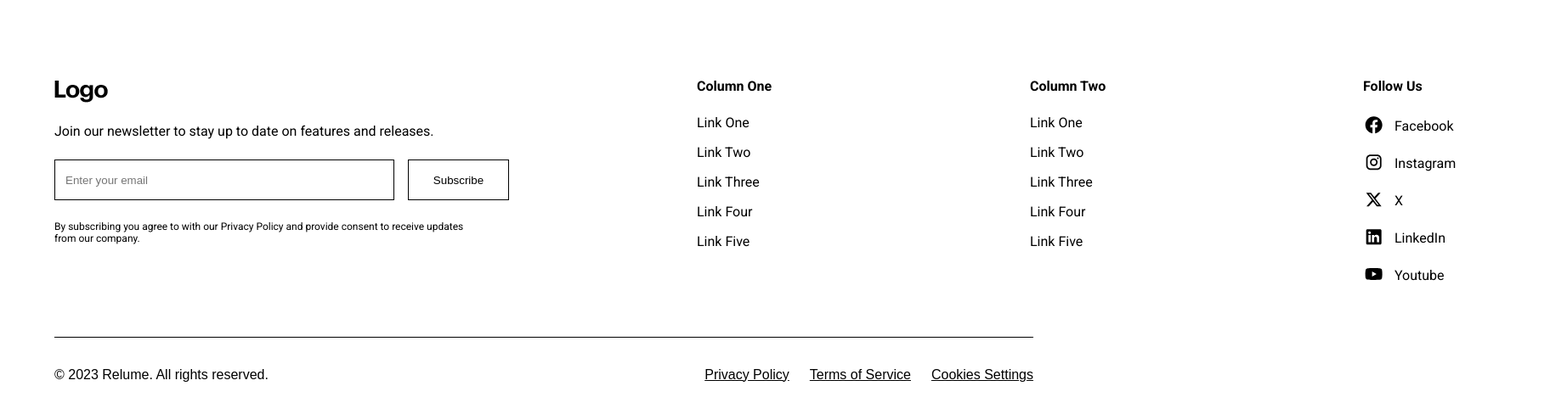
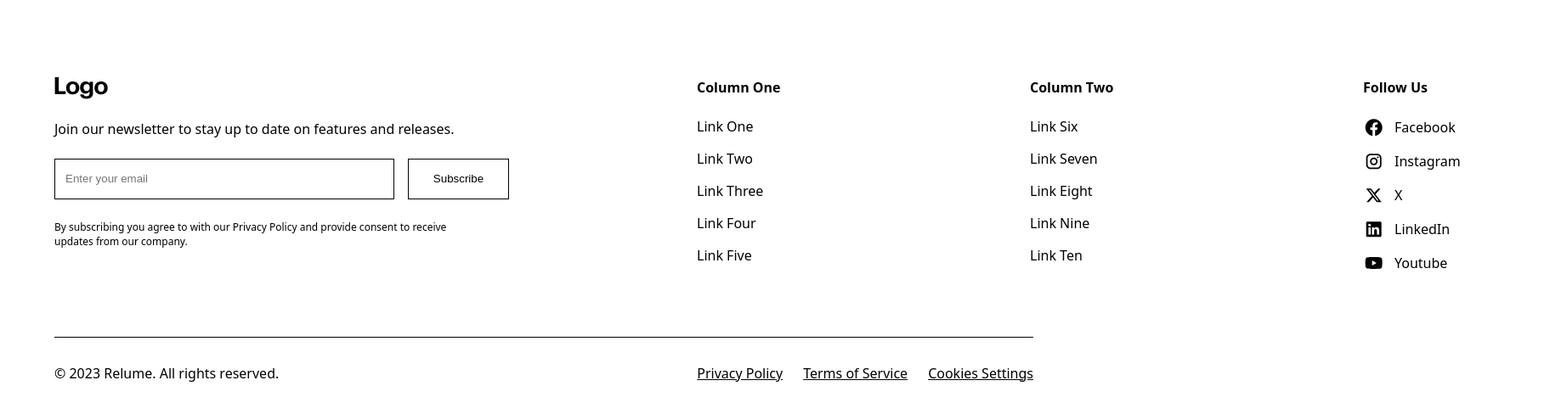
Before and after one commit to ardszsantos/relume-figma-kit.htmlnofork, a plain HTML site: page src/components/marketing-components/footer-one/index.html in a window 1280 px wide. Shown: the whole page at 85% size, 1844 px wide, since content can reach past the window. Drawn offline with Linux system fonts and the light colour scheme.

Commit message:
feat: fixed some things

```diff
--- a/src/components/marketing-components/footer-one/index.html
+++ b/src/components/marketing-components/footer-one/index.html
@@ -30,33 +30,33 @@
                 </nav>
                 <nav class="col-2">
                     <p class="col-2-P">Column Two</p>
-                    <p><a href="">Link One</a></p>
-                    <p><a href="">Link Two</a></p>
-                    <p><a href="">Link Three</a></p>
-                    <p><a href="">Link Four</a></p>
-                    <p><a href="">Link Five</a></p>
+                    <p><a href="">Link Six</a></p>
+                    <p><a href="">Link Seven</a></p>
+                    <p><a href="">Link Eight</a></p>
+                    <p><a href="">Link Nine</a></p>
+                    <p><a href="">Link Ten</a></p>
                 </nav>
                 <nav class="follow-us">
                     <p class="follow-us-P">Follow Us</p>
                     <div class="social-icon-text">
-                        <a href=""><img src="../../../assets/images/Facebook.svg" alt="social-icon"></a>
-                        <p>Facebook</p>
+                        <a href=""><img src="../../../assets/images/Facebook.svg" alt="social-icon">
+                        <p>Facebook</p></a>
                     </div>
                     <div class="social-icon-text">
-                        <a href=""><img src="../../../assets/images/Instagram.svg" alt="social-icon"></a>
-                        <p>Instagram</p>
+                        <a href=""><img src="../../../assets/images/Instagram.svg" alt="social-icon">
+                        <p>Instagram</p></a>
                     </div>
                     <div class="social-icon-text">
-                        <a href=""><img src="../../../assets/images/X.svg" alt="social-icon"></a>
-                        <p>X</p>
+                        <a href=""><img src="../../../assets/images/X.svg" alt="social-icon">
+                        <p>X</p></a>
                     </div>
                     <div class="social-icon-text">
-                        <a href=""><img src="../../../assets/images/LinkedIn.svg" alt="social-icon"></a>
-                        <p>LinkedIn</p>
+                        <a href=""><img src="../../../assets/images/LinkedIn.svg" alt="social-icon">
+                        <p>LinkedIn</p></a>
                     </div>
                     <div class="social-icon-text">
-                        <a href=""><img src="../../../assets/images/Youtube.svg" alt="social-icon"></a>
-                        <p>Youtube</p>
+                        <a href=""><img src="../../../assets/images/Youtube.svg" alt="social-icon">
+                        <p>Youtube</p></a>
                     </div>
                 </nav>
             </div>
--- a/src/components/marketing-components/footer-one/styles.css
+++ b/src/components/marketing-components/footer-one/styles.css
@@ -10,10 +10,10 @@ footer {
     gap: 80px;
     justify-content: center;
     align-items: center;
+    font-family: system-ui, -apple-system, BlinkMacSystemFont, 'Segoe UI', Roboto, Oxygen, Ubuntu, Cantarell, 'Open Sans', 'Helvetica Neue', sans-serif
 }
 
 .footer-content {
-    font-family: 'Roboto', sans-serif;
     display: flex;
     width: 100%;
     gap: 128px;
@@ -79,7 +79,7 @@ footer {
 .form-button {
     width: 119px;
     height: 48px;
-    background-color: #FFFFFF;
+    background-color: transparent;
 }
 
 .content-info-p {
@@ -91,7 +91,7 @@ footer {
     gap: 152px;
 }
 
-.col-1, .col-2, .follow-us {
+.col-1, .col-2 {
     width: 200px;
     height: 225px;
     display: flex;
@@ -101,9 +101,21 @@ footer {
 
 }
 
+.follow-us {
+    height: 225px;
+    display: flex;
+    flex-direction: column;
+
+
+}
+
 .col-1-P, .col-2-P, .follow-us-P {
     margin-bottom: 8px;
     font-weight: bold;
+}
+
+.follow-us-P {
+    margin-bottom: 16px;
 }
 
 .col-1 p a, .col-2 p a {
@@ -111,11 +123,14 @@ footer {
 }
 
 .social-icon-text {
-    display: flex;
-    align-items: center;
-    gap: 12px;
+    padding: 8px 0px 8px 0px;
 }
 
 .social-icon-text a {
+    display: flex;
+    align-items: center;
+    text-align: center;
+    gap: 12px;
+    text-decoration: none;
     color: black;
 }
```
